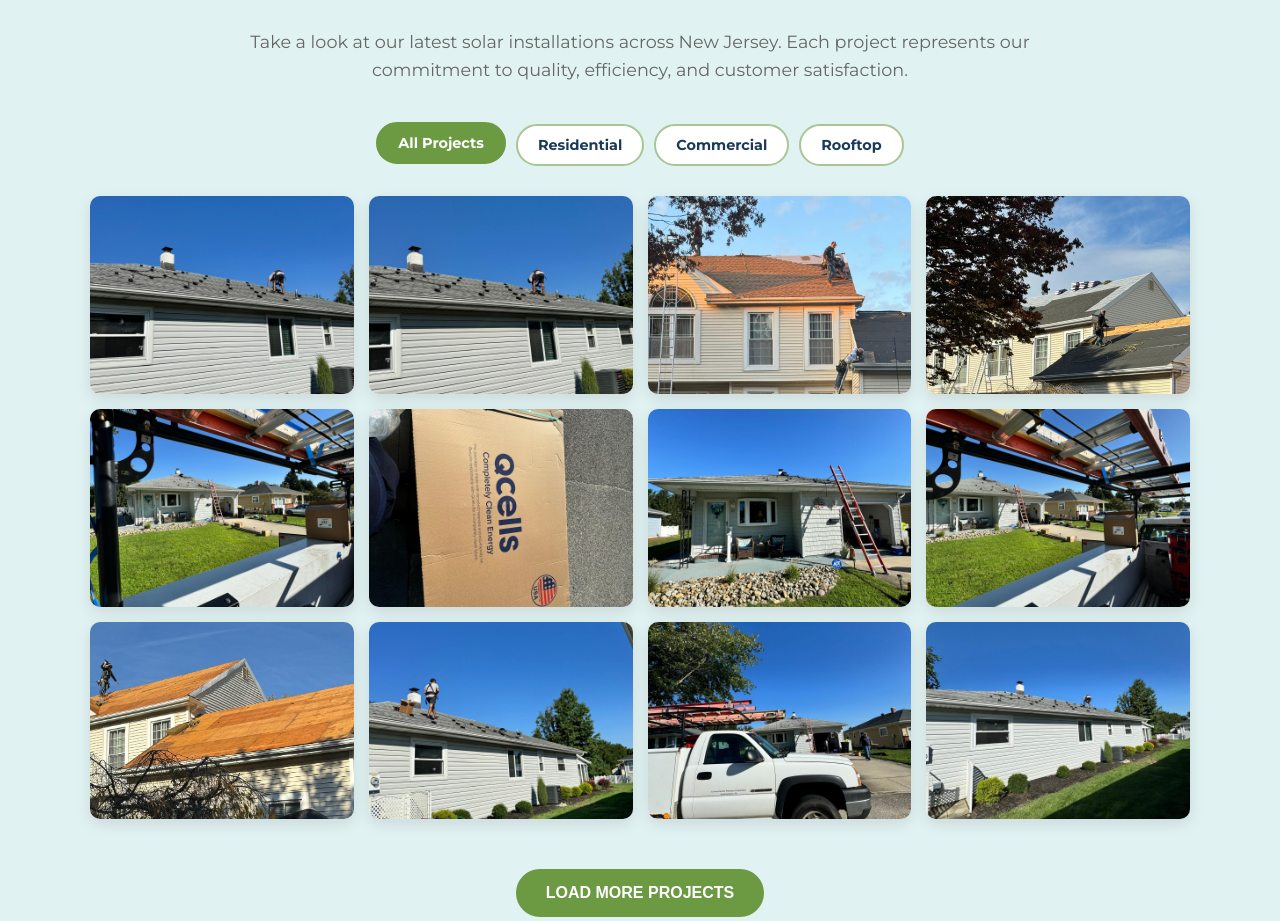
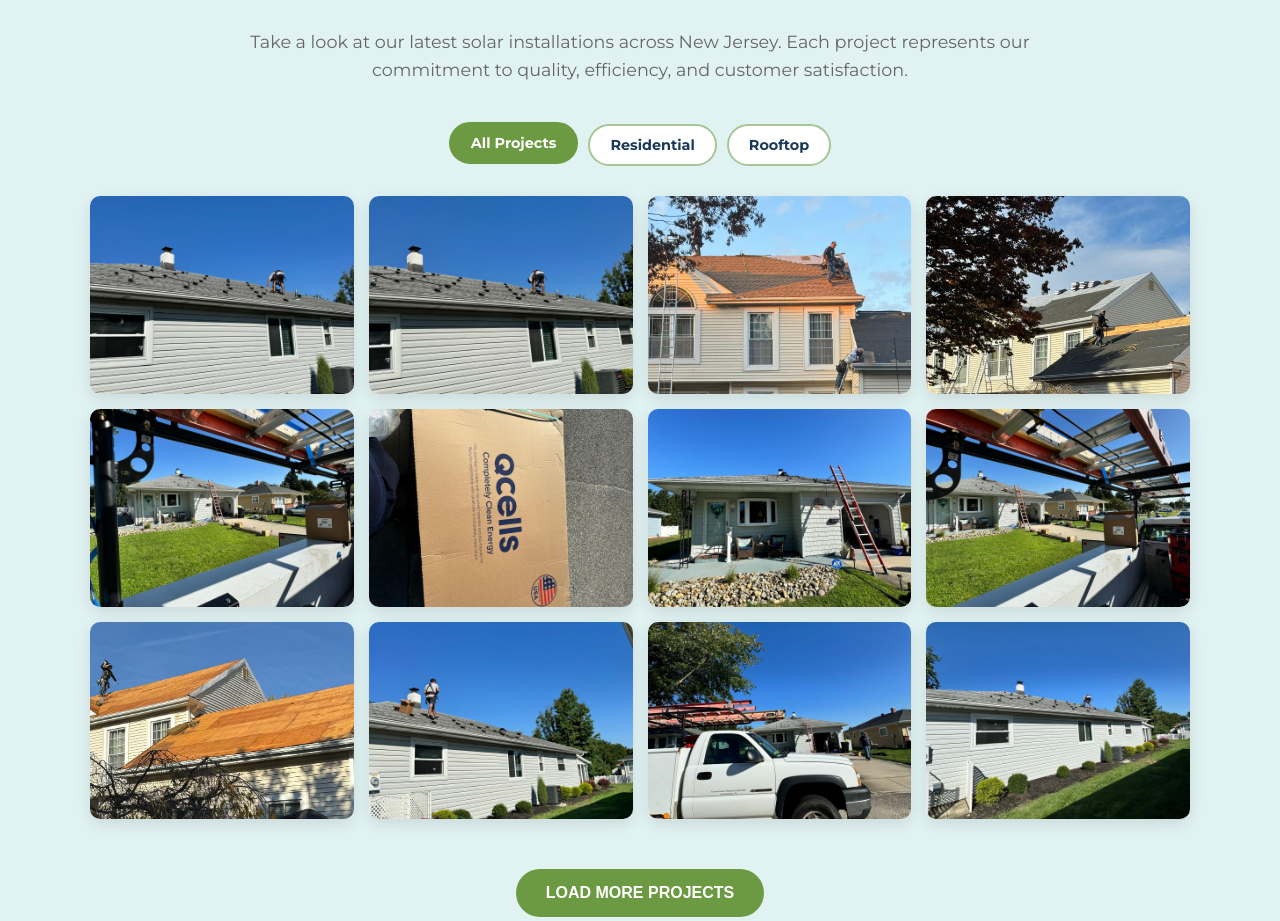
Before and after one commit to ShaheerSaud2004/Z-ZRenewable, a plain HTML site: page index.html in a window 1280 px wide. Shown: the part 1600-2521 px from the top of the page. Drawn offline with Linux system fonts and the light colour scheme; a script that the page names is missing.

Commit message:
Remove Commercial filter button from photo gallery
- Removed Commercial filter option from gallery filters
- Now shows only All Projects, Residential, and Rooftop filters
- Simplifies filtering options for better user experience

```diff
--- a/index.html
+++ b/index.html
@@ -78,7 +78,6 @@
                 <div class="gallery-filters">
                     <button class="filter-btn active" data-filter="all">All Projects</button>
                     <button class="filter-btn" data-filter="residential">Residential</button>
-                    <button class="filter-btn" data-filter="commercial">Commercial</button>
                     <button class="filter-btn" data-filter="rooftop">Rooftop</button>
                 </div>
 
```
